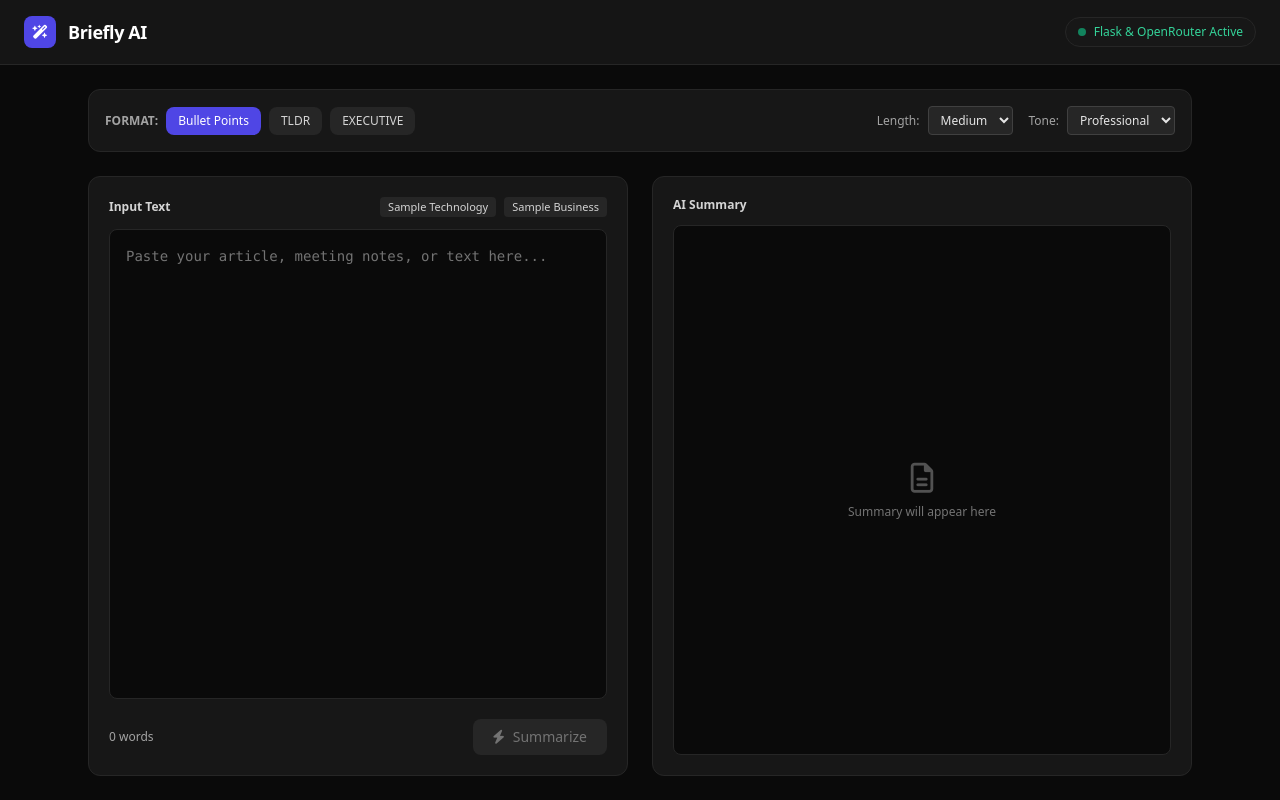
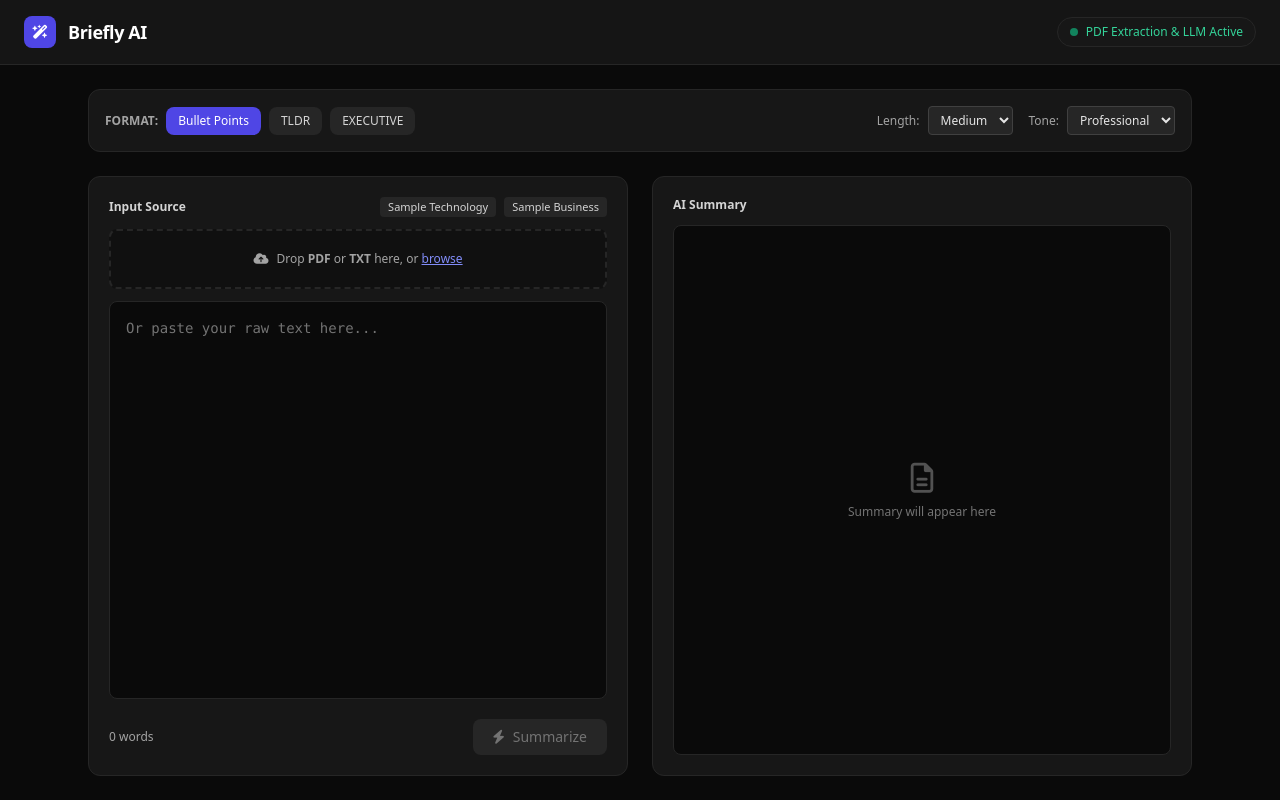
Before and after one commit to tatthangnguyen04-lab/ai-summarizer, a Flask app: page / in a window 1280 px wide. Run offline with Flask 3, Linux system fonts and the light colour scheme; some libraries are stand-ins or nearby versions.

Commit message:
feat(pdf): add PDF/ text file upload + in-memory text extraction avec pypdf

```diff
--- a/app.py
+++ b/app.py
@@ -1,8 +1,10 @@
 import os
+import io
 from flask import Flask, request, jsonify, render_template
 from flask_cors import CORS
 from openai import OpenAI
 from dotenv import load_dotenv
+from pypdf import PdfReader
 
 load_dotenv()
 
@@ -16,8 +18,54 @@ client = OpenAI(
 
 @app.route("/")
 def home():
-    # Serves the frontend UI from templates/index.html
     return render_template("index.html")
+
+@app.route("/upload-document", methods=["POST"])
+def upload_document():
+    """Extract text from uploaded PDF or TXT file."""
+    try:
+        if "file" not in request.files:
+            return jsonify({"error": "No file uploaded"}), 400
+
+        file = request.files["file"]
+        if file.filename == "":
+            return jsonify({"error": "No file selected"}), 400
+
+        filename = file.filename.lower()
+        extracted_text = ""
+        page_count = 1
+
+        if filename.endswith(".pdf"):
+            pdf_stream = io.BytesIO(file.read())
+            reader = PdfReader(pdf_stream)
+            page_count = len(reader.pages)
+
+            pages_text = []
+            for i, page in enumerate(reader.pages):
+                text = page.extract_text() or ""
+                if text.strip():
+                    pages_text.append(text)
+
+            extracted_text = "\n\n".join(pages_text)
+
+        elif filename.endswith(".txt") or filename.endswith(".md"):
+            extracted_text = file.read().decode("utf-8", errors="ignore")
+        else:
+            return jsonify({"error": "Unsupported file type. Please upload a PDF or TXT file."}), 400
+
+        if not extracted_text.strip():
+            return jsonify({"error": "Could not extract text from document (it may be empty or scanned image without selectable text)."}), 400
+
+        return jsonify({
+            "filename": file.filename,
+            "text": extracted_text,
+            "pageCount": page_count,
+            "wordCount": len(extracted_text.split())
+        })
+
+    except Exception as e:
+        print(f"Document parsing error: {e}")
+        return jsonify({"error": f"Failed to parse document: {str(e)}"}), 500
 
 @app.route("/summarize", methods=["POST"])
 def summarize():
--- a/templates/index.html
+++ b/templates/index.html
@@ -3,7 +3,7 @@
 <head>
   <meta charset="UTF-8">
   <meta name="viewport" content="width=device-width, initial-scale=1.0">
-  <title>Briefly AI - Text Summarizer</title>
+  <title>Briefly AI - Text & PDF Summarizer</title>
   <!-- Tailwind CSS & React via CDN -->
   <script src="https://cdn.tailwindcss.com"></script>
   <script src="https://unpkg.com/react@18/umd/react.development.js" crossorigin></script>
@@ -15,7 +15,7 @@
   <div id="root"></div>
 
   <script type="text/babel">
-    const { useState, useMemo } = React;
+    const { useState, useMemo, useRef } = React;
 
     const SAMPLES = [
       {
@@ -35,11 +35,68 @@
       const [length, setLength] = useState('medium');
       const [tone, setTone] = useState('professional');
       const [loading, setLoading] = useState(false);
+      const [uploading, setUploading] = useState(false);
+      const [fileMeta, setFileMeta] = useState(null);
       const [error, setError] = useState(null);
       const [copied, setCopied] = useState(false);
+      const [isDragging, setIsDragging] = useState(false);
+      const fileInputRef = useRef(null);
 
       const wordCount = useMemo(() => text.trim() ? text.trim().split(/\s+/).length : 0, [text]);
       const summaryWords = useMemo(() => summary.trim() ? summary.trim().split(/\s+/).length : 0, [summary]);
+
+      const handleFileUpload = async (file) => {
+        if (!file) return;
+        setUploading(true);
+        setError(null);
+
+        const formData = new FormData();
+        formData.append('file', file);
+
+        try {
+          const res = await fetch('/upload-document', {
+            method: 'POST',
+            body: formData
+          });
+          const data = await res.json();
+          if (!res.ok) throw new Error(data.error || 'Failed to upload and extract document text.');
+
+          setText(data.text);
+          setFileMeta({
+            name: data.filename,
+            pages: data.pageCount,
+            words: data.wordCount
+          });
+        } catch (err) {
+          setError(err.message);
+        } finally {
+          setUploading(false);
+        }
+      };
+
+      const handleDragOver = (e) => {
+        e.preventDefault();
+        setIsDragging(true);
+      };
+
+      const handleDragLeave = (e) => {
+        e.preventDefault();
+        setIsDragging(false);
+      };
+
+      const handleDrop = (e) => {
+        e.preventDefault();
+        setIsDragging(false);
+        if (e.dataTransfer.files && e.dataTransfer.files[0]) {
+          handleFileUpload(e.dataTransfer.files[0]);
+        }
+      };
+
+      const clearFile = () => {
+        setFileMeta(null);
+        setText('');
+        if (fileInputRef.current) fileInputRef.current.value = '';
+      };
 
       const handleSummarize = async () => {
         if (!text.trim()) return;
@@ -79,7 +136,7 @@
             </div>
             <div className="flex items-center gap-2 text-xs bg-neutral-900 border border-neutral-800 px-3 py-1.5 rounded-full text-emerald-400">
               <span className="w-2 h-2 rounded-full bg-emerald-500 animate-pulse"></span>
-              Flask & OpenRouter Active
+              PDF Extraction & LLM Active
             </div>
           </header>
 
@@ -135,12 +192,12 @@
               {/* Input Box */}
               <div className="bg-neutral-900 border border-neutral-800 rounded-xl p-5 flex flex-col gap-3">
                 <div className="flex items-center justify-between text-xs text-neutral-400">
-                  <span className="font-semibold text-neutral-300">Input Text</span>
+                  <span className="font-semibold text-neutral-300">Input Source</span>
                   <div className="flex gap-2">
                     {SAMPLES.map((s, idx) => (
                       <button
                         key={idx}
-                        onClick={() => setText(s.text)}
+                        onClick={() => { clearFile(); setText(s.text); }}
                         className="bg-neutral-800 hover:bg-neutral-700 px-2 py-0.5 rounded text-[11px] text-neutral-300"
                       >
                         Sample {s.label}
@@ -149,18 +206,73 @@
                   </div>
                 </div>
 
+                {/* PDF Drag and Drop Area */}
+                <input
+                  type="file"
+                  ref={fileInputRef}
+                  onChange={(e) => e.target.files && handleFileUpload(e.target.files[0])}
+                  accept=".pdf,.txt,.md"
+                  className="hidden"
+                />
+
+                {fileMeta ? (
+                  <div className="bg-neutral-950 border border-indigo-500/40 rounded-lg p-3 flex items-center justify-between">
+                    <div className="flex items-center gap-3">
+                      <div className="w-8 h-8 rounded bg-indigo-500/20 text-indigo-400 flex items-center justify-center">
+                        <i className="fa-regular fa-file-pdf text-sm"></i>
+                      </div>
+                      <div>
+                        <div className="text-xs font-semibold text-neutral-200 truncate max-w-[200px]">{fileMeta.name}</div>
+                        <div className="text-[11px] text-neutral-400">{fileMeta.pages} page(s) • {fileMeta.words} words parsed</div>
+                      </div>
+                    </div>
+                    <button
+                      onClick={clearFile}
+                      className="text-neutral-400 hover:text-red-400 text-xs p-1"
+                      title="Remove file"
+                    >
+                      <i className="fa-solid fa-xmark"></i>
+                    </button>
+                  </div>
+                ) : (
+                  <div
+                    onDragOver={handleDragOver}
+                    onDragLeave={handleDragLeave}
+                    onDrop={handleDrop}
+                    onClick={() => fileInputRef.current && fileInputRef.current.click()}
+                    className={`border-2 border-dashed rounded-lg p-4 text-center cursor-pointer transition-all ${
+                      isDragging
+                        ? 'border-indigo-500 bg-indigo-950/20'
+                        : 'border-neutral-800 hover:border-neutral-700 bg-neutral-950/50'
+                    }`}
+                  >
+                    {uploading ? (
+                      <div className="flex items-center justify-center gap-2 text-xs text-indigo-400 py-1">
+                        <i className="fa-solid fa-circle-notch animate-spin"></i>
+                        Extracting text from document...
+                      </div>
+                    ) : (
+                      <div className="text-xs text-neutral-400 flex items-center justify-center gap-2 py-1">
+                        <i className="fa-solid fa-cloud-arrow-up text-neutral-400"></i>
+                        <span>Drop <strong>PDF</strong> or <strong>TXT</strong> here, or <span className="text-indigo-400 underline">browse</span></span>
+                      </div>
+                    )}
+                  </div>
+                )}
+
+                {/* Text Area */}
                 <textarea
                   value={text}
                   onChange={(e) => setText(e.target.value)}
-                  placeholder="Paste your article, meeting notes, or text here..."
-                  className="w-full flex-1 min-h-[300px] bg-neutral-950 border border-neutral-800 rounded-lg p-4 text-sm text-neutral-200 placeholder-neutral-500 focus:outline-none focus:border-indigo-500 resize-none font-mono"
+                  placeholder="Or paste your raw text here..."
+                  className="w-full flex-1 min-h-[220px] bg-neutral-950 border border-neutral-800 rounded-lg p-4 text-sm text-neutral-200 placeholder-neutral-500 focus:outline-none focus:border-indigo-500 resize-none font-mono"
                 />
 
                 <div className="flex items-center justify-between pt-2">
                   <span className="text-xs text-neutral-400">{wordCount} words</span>
                   <button
                     onClick={handleSummarize}
-                    disabled={loading || !text.trim()}
+                    disabled={loading || uploading || !text.trim()}
                     className="bg-indigo-600 hover:bg-indigo-500 disabled:bg-neutral-800 disabled:text-neutral-500 text-white text-sm font-medium px-5 py-2 rounded-lg transition-all flex items-center gap-2"
                   >
                     {loading ? (
```
Also changed, not shown: requirements.txt (+25 -4 lines).
